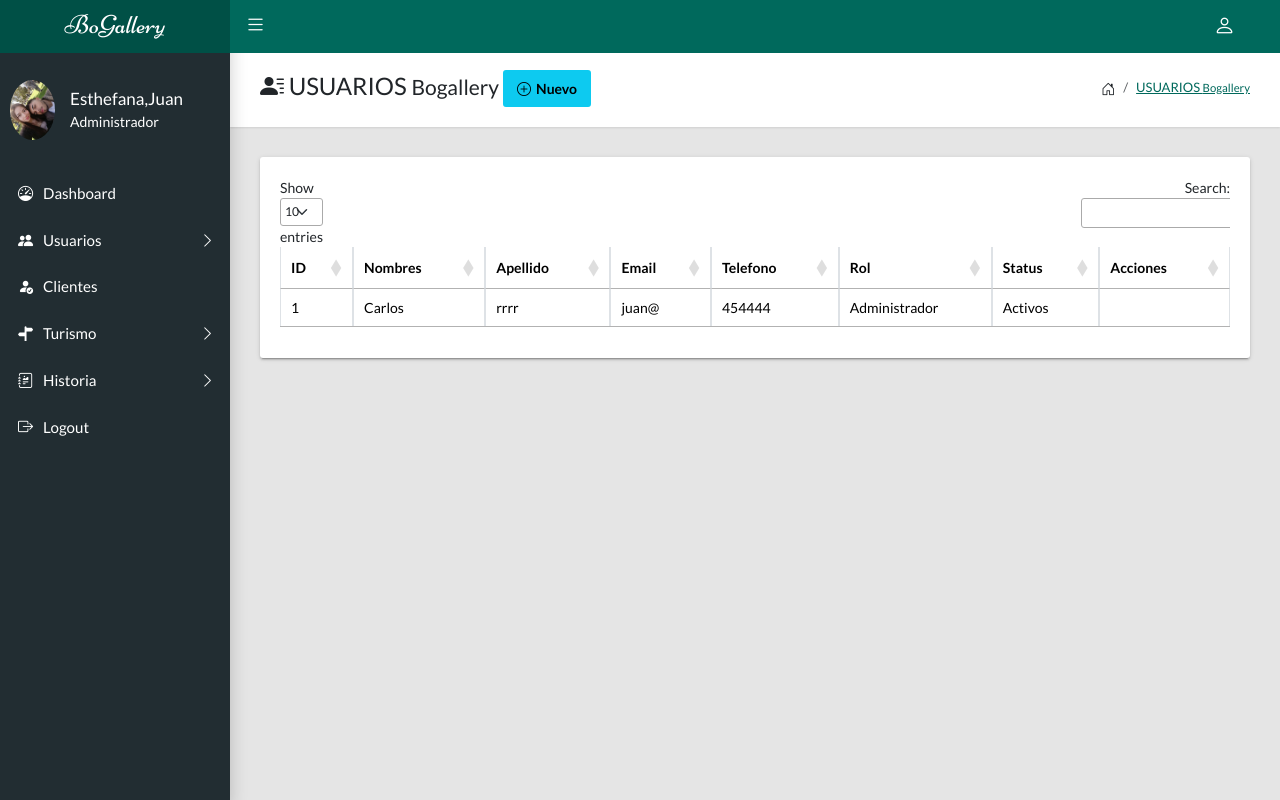
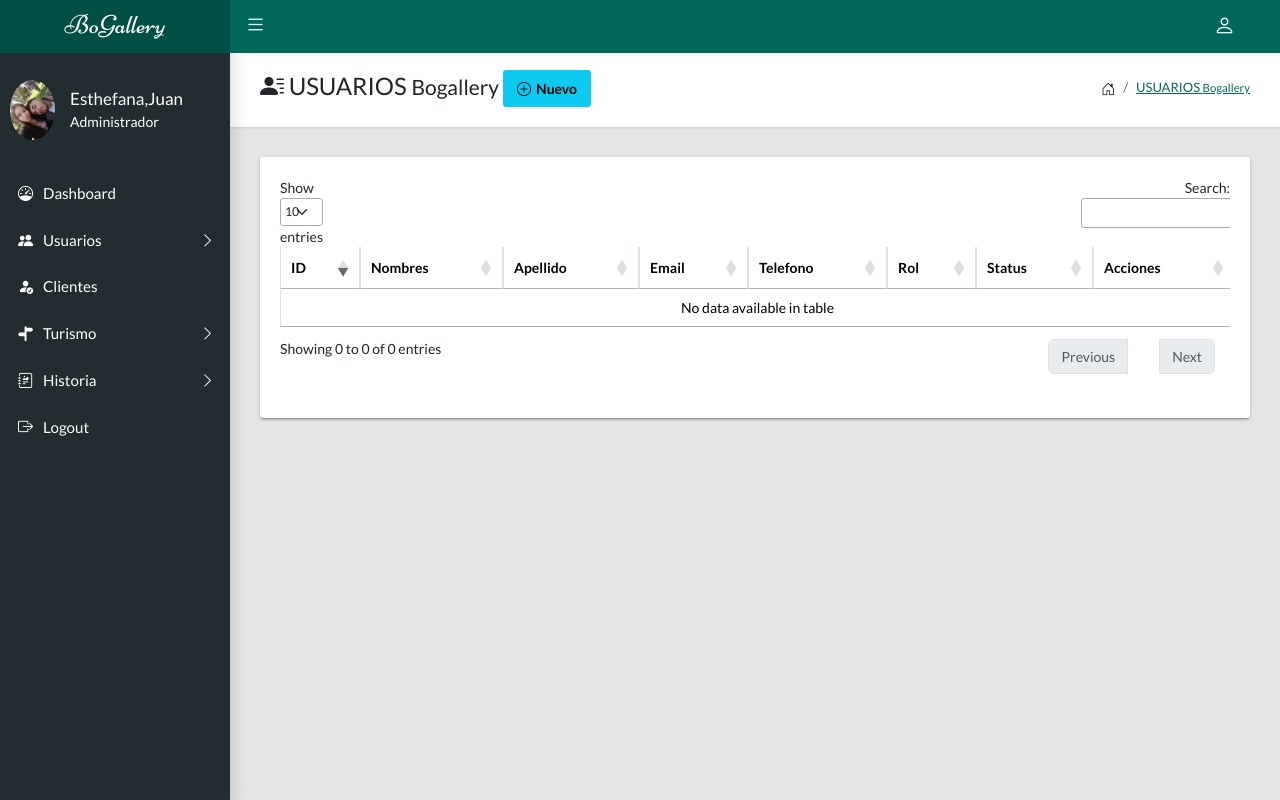
Before and after one commit to Kazztian/Bogallery_pro, a PHP site: page /Bogallery_pro/usuarios in a window 1280 px wide. Run offline with PHP 8.4, Linux system fonts and the light colour scheme; data that the repository does not hold is empty; some libraries are stand-ins or nearby versions.

Commit message:
Problema datatable Usuarios solucionados

```diff
--- a/Assets/css/style.css
+++ b/Assets/css/style.css
@@ -1,5 +1,5 @@
 
-.headerRegister{
+.headerRegister, .header-prymary{
     background: #009688;
     color: #fff;
 }
@@ -94,3 +94,6 @@ input:checked + .slider:before {
   }
 
 /* Fin del diseño de la tabla permisos */
+#tableUsuarios th, #tableUsuarios td {
+    white-space: nowrap;
+}
--- a/Assets/js/functions_usuarios.js
+++ b/Assets/js/functions_usuarios.js
@@ -1,26 +1,40 @@
 var tableUsuarios;
-document.addEventListener('DOMContentLoaded', function(){
 
-    tableUsuarios = $('#tableUsuarios').dataTable({
+document.addEventListener('DOMContentLoaded', function() {
+    // Creamos un elemento <script> para cargar SweetAlert desde el CDN
+    var script = document.createElement('script');
+    script.src = 'https://cdn.jsdelivr.net/npm/sweetalert2@9';
+
+    // Agregamos un evento para manejar el estado de carga del script
+    script.onload = function() {
+        // Una vez que SweetAlert está cargado, podemos usarlo
+        inicializarTabla();
+    };
+
+    // Agregamos el script al final del <body> para asegurarnos de que se cargue antes de usarlo
+    document.body.appendChild(script);
+});
+
+function inicializarTabla() {
+    tableUsuarios = $("#tableUsuarios").DataTable({
         aProcessing: true,
         aServerSide: true,
         language: {
-            url: "https://cdn.datatables.net/plug-ins/1.10.20/i18n/Spanish.json", //Configuracion del lenguaje
+            url: "https://cdn.datatables.net/plug-ins/1.10.20/i18n/Spanish.json",
         },
-        "ajax": {
-            "url": " "+base_url+"/Usuarios/getUsuarios",
-            "dataSrc": "",
+        ajax: {
+            url: base_url + "/Usuarios/getUsuarios",
+            dataSrc: ''
         },
-        "columns": [
-            { "data": "id_usuario" },
-            { "data": "nombres" },
-            { "data": "apellidos" },
-            { "data": "edad" },
-            { "data": "telefono" },
-            { "data": "email_user" },
-            { "data": "primer_idioma" },
-            { "data": "status" },
-            { "data": "options" },
+        columns: [
+            { data: "id_usuario" },
+            { data: "nombres" },
+            { data: "apellidos" },
+            { data: "email_user" },
+            { data: "telefono" },
+            { data: "nombrerol" },
+            { data: "status" },
+            { data: "options" },
         ],
         responsive: true,
         bDestroy: true,
@@ -28,8 +42,9 @@ document.addEventListener('DOMContentLoaded', function(){
         order: [[0, "desc"]],
     });
 
+    // Manejo del formulario de usuario
     var formUsuario = document.querySelector("#formUsuario");
-    formUsuario.onsubmit = function(e){
+    formUsuario.onsubmit = function(e) {
         e.preventDefault();
 
         var strNombre = document.querySelector('#txtNombre').value;
@@ -43,7 +58,8 @@ document.addEventListener('DOMContentLoaded', function(){
         var intTipousuario = document.querySelector('#listRolid').value;
         var strPassword = document.querySelector('#txtPassword').value;
 
-        if(strNombre == '' || strApellido == '' || strEmail == '' || intTelefono == '' || intEdad == '' || strDireccion == '' || strPrimerI == '' || strSegundoI == '' || intTipousuario == '') {
+        if (strNombre === '' || strApellido === '' || strEmail === '' || intTelefono === '' || intEdad === '' || strDireccion === '' || strPrimerI === '' || strSegundoI === '' || intTipousuario === '') {
+            // Utilizamos SweetAlert en lugar de swal()
             Swal.fire("Atención", "Todos los campos son obligatorios.", "error");
             return false;
         }
@@ -54,36 +70,37 @@ document.addEventListener('DOMContentLoaded', function(){
         request.open("POST", ajaxUrl, true);
         request.send(formData);
 
-        request.onreadystatechange = function(){
-            if(request.readyState == 4 && request.status == 200){
+        request.onreadystatechange = function() {
+            if (request.readyState === 4 && request.status === 200) {
                 var objData = JSON.parse(request.responseText);
-                if(objData.status) {
+                if (objData.status) {
                     $('#modalFormUsuario').modal("hide");
+                    // Utilizamos SweetAlert en lugar de swal()
                     Swal.fire("Usuarios", objData.msg, "success");
-                    tableUsuarios.api().ajax.reload(function(){
+                    tableUsuarios.ajax.reload(function() {
                         // Callback function after reloading the table, if needed
                     });
                 } else {
+                    // Utilizamos SweetAlert en lugar de swal()
                     Swal.fire("Error", objData.msg, "error");
                 }
             }
         }
-    }
-}, false);
+    };
 
-window.addEventListener('load', function(){
+    // Cargar roles de usuarios al cargar la página
     ftnRolesUsuarios();
-}, false);
+}
 
-function ftnRolesUsuarios(){
-    var ajazUrl = base_url + '/Roles/getSelectRoles';
+function ftnRolesUsuarios() {
+    var ajaxUrl = base_url + '/Roles/getSelectRoles';
     var request = (window.XMLHttpRequest) ? new XMLHttpRequest() : new ActiveXObject('Microsoft.XMLHTTP');
 
-    request.open("GET", ajazUrl, true);
+    request.open("GET", ajaxUrl, true);
     request.send();
 
-    request.onreadystatechange = function(){
-        if(request.readyState == 4 && request.status == 200){
+    request.onreadystatechange = function() {
+        if (request.readyState === 4 && request.status === 200) {
             document.querySelector('#listRolid').innerHTML = request.responseText;
             document.querySelector('#listRolid').value = 1;
             $('#listRolid').selectpicker('render');
--- a/Views/Template/Modals/modalUsuarios.php
+++ b/Views/Template/Modals/modalUsuarios.php
@@ -112,6 +112,7 @@
                         <button id="btnActionForm" class="btn btn-primary" type="submit">
                             <i class="fa fa-fw fa-lg fa-check-circle"></i><span id="btnText">Guardar</span>
                         </button>&nbsp;&nbsp;&nbsp;
+
                         <button class="btn btn-danger" type="button" data-dismiss="modal">
                             <i class="fa fa-fw fa-lg fa-check-circle"></i>Cerrar
                         </button>
@@ -122,3 +123,55 @@
         </div>
     </div>
 </div>
+
+<!-- Odal de usuario -->
+
+<!-- Vertically centered scrollable modal -->
+<div class="modal fade" id="modalViewUser" tabindex="-1" role="dialog" aria-hidden="true">
+    <div class="modal-dialog  modal-lg">
+        <div class="modal-content">
+            <div class="modal-header header-primary">
+                <h5 class="modal-title" id="titleModal">Datos del usuario</h5>
+                <button type="button" class="custom-close-btn" data-dismiss="modal" aria-label="Close"></button>
+
+            </div>
+            <div class="modal-body">
+                <table class="table table-bordered">
+                    <tbody>
+                        <tr>
+                            <td>Nombres</td>
+                            <td id="celNombre">Jose</td>
+                        </tr>
+                        <tr>
+                            <td>Apellidos</td>
+                            <td id="celApellidos">Jose</td>
+                        </tr>
+                        <tr>
+                            <td>Email (Usuario)</td>
+                            <td id="celEmail">Jose</td>
+                        </tr>
+                        <tr>
+                            <td>Telefono</td>
+                            <td id="celTelefono">Jose</td>
+                        </tr>
+                        <tr>
+                            <td>Tipo Usuario</td>
+                            <td id="celTipoUsuario">Jose</td>
+                        </tr>
+                        <tr>
+                            <td>Estatus</td>
+                            <td id="celEstado">Jose</td>
+                        </tr>
+                        <tr>
+                            <td>Fecha registro</td>
+                            <td id="celFechaRegistro">Jose</td>
+                        </tr>
+                    </tbody>
+                </table>
+            </div>
+            <div class="modal-footer">
+                <button type="button" class="btn btn-secondary" data-dismiss="modal">Close</button>
+            </div>
+        </div>
+    </div>
+</div>
--- a/Views/Usuarios/usuarios.php
+++ b/Views/Usuarios/usuarios.php
@@ -2,6 +2,8 @@
 headerAdmin($data);
 getModal('modalUsuarios', $data);
 ?>
+
+<div id="contentAjax"></div>
 
 <main class="app-content">
     <div class="app-title">
@@ -12,7 +14,7 @@ getModal('modalUsuarios', $data);
         </div>
         <ul class="app-breadcrumb breadcrumb">
             <li class="breadcrumb-item"><i class="bi bi-house-door fs-6"></i></li>
-            <li class="breadcrumb-item"><a href="<?= base_url(); ?>/roles"><?= $data['page_title'] ?></a></li>
+            <li class="breadcrumb-item"><a href="<?= base_url(); ?>/usuarios"><?= $data['page_title'] ?></a></li>
         </ul>
     </div>
     </div>
@@ -22,7 +24,7 @@ getModal('modalUsuarios', $data);
             <div class="tile">
                 <div class="tile-body">
                     <div class="table-responsive">
-                        <table class="table table-hover table-bordered" id="tableUsuarios">
+                        <table class="table table-hover table-bordered table-sm" id="tableUsuarios">
                             <thead>
                                 <tr>
                                     <th>ID</th>
@@ -43,7 +45,7 @@ getModal('modalUsuarios', $data);
                                     <td>juan@</td>
                                     <td>454444</td>
                                     <td>Administrador</td>
-                                    <td>Activos</td>
+                                    <td>Activo</td>
                                     <td></td>
                                 </tr>
                             </tbody>
@@ -53,7 +55,6 @@ getModal('modalUsuarios', $data);
             </div>
         </div>
     </div>
-
 </main>
 
 <?php footerAdmin($data); ?>
```
